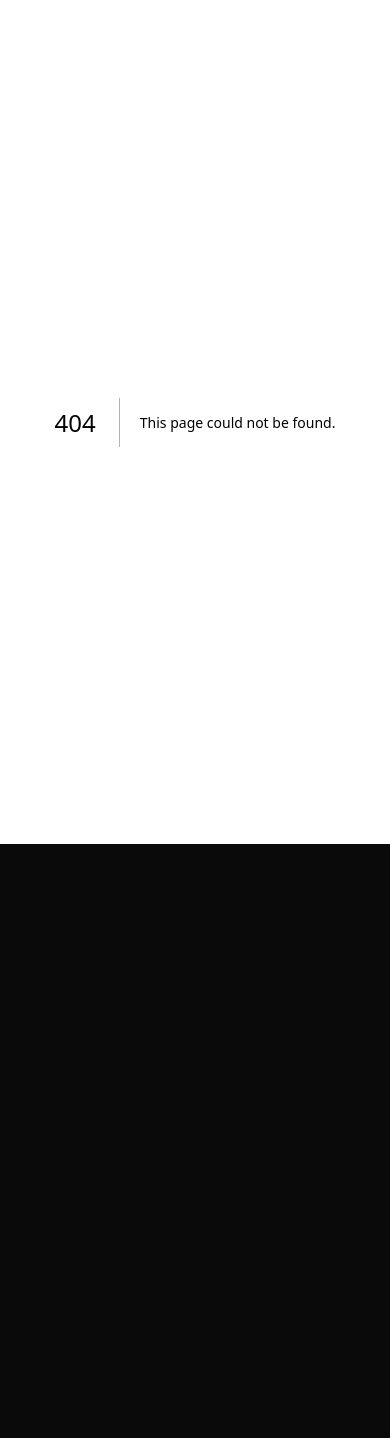
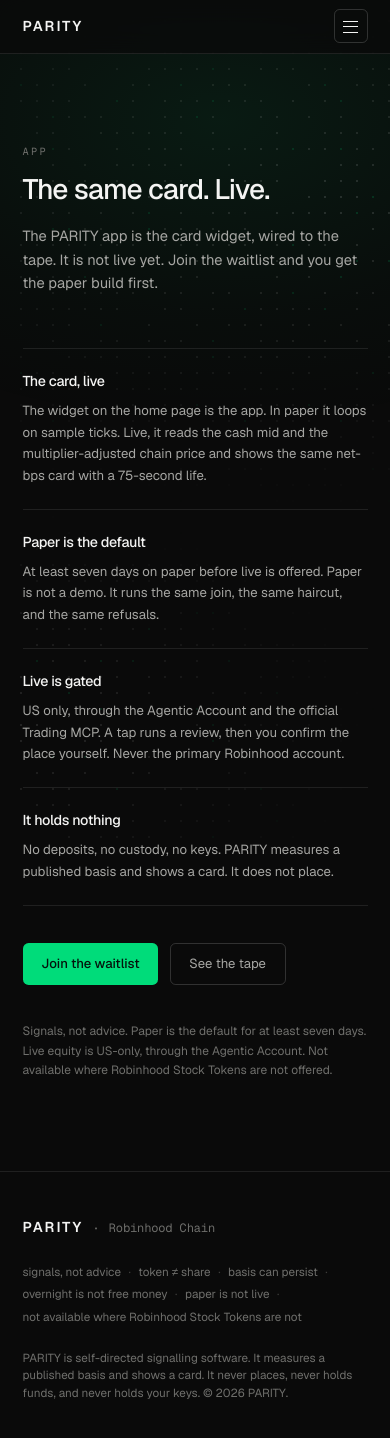
Before and after one commit to harwarl/parity, a Next.js app in the folder frontend/: page /app in a window 390 px wide. Before the commit this address had no page. Shown: the top 1438 px of the page. Before the commit the page ends 844 px from the top, so only its background shows below. Built offline with nearby package versions, Linux system fonts and the light colour scheme.

Commit message:
feat: add App page and enhance MobileMenu with Escape key functionality

```diff
--- /dev/null
+++ b/frontend/app/(marketing)/app/page.tsx
@@ -0,0 +1,78 @@
+import type { Metadata } from "next";
+import Link from "next/link";
+import Eyebrow from "@/components/ui/Eyebrow";
+
+export const metadata: Metadata = {
+  title: "App",
+  description:
+    "The PARITY app: the same card, live. Paper by default, confirm-gated always, execution on the official rails.",
+};
+
+const notes = [
+  {
+    h: "The card, live",
+    p: "The widget on the home page is the app. In paper it loops on sample ticks. Live, it reads the cash mid and the multiplier-adjusted chain price and shows the same net-bps card with a 75-second life.",
+  },
+  {
+    h: "Paper is the default",
+    p: "At least seven days on paper before live is offered. Paper is not a demo. It runs the same join, the same haircut, and the same refusals.",
+  },
+  {
+    h: "Live is gated",
+    p: "US only, through the Agentic Account and the official Trading MCP. A tap runs a review, then you confirm the place yourself. Never the primary Robinhood account.",
+  },
+  {
+    h: "It holds nothing",
+    p: "No deposits, no custody, no keys. PARITY measures a published basis and shows a card. It does not place.",
+  },
+];
+
+export default function AppPage() {
+  return (
+    <div className="mx-auto max-w-3xl px-6 py-24 sm:px-10 sm:py-32">
+      <Eyebrow>App</Eyebrow>
+      <h1 className="mt-4 text-balance text-3xl font-medium leading-[1.1] tracking-[-0.03em] text-text sm:text-[2.75rem]">
+        The same card. Live.
+      </h1>
+      <p className="mt-5 max-w-xl text-pretty text-[0.98rem] leading-relaxed text-text-dim">
+        The PARITY app is the card widget, wired to the tape. It is not live yet.
+        Join the waitlist and you get the paper build first.
+      </p>
+
+      <div className="mt-14 divide-y divide-line border-y border-line">
+        {notes.map((n) => (
+          <section
+            key={n.h}
+            className="grid gap-2 py-6 sm:grid-cols-[14rem_1fr] sm:gap-8"
+          >
+            <h2 className="text-[0.95rem] font-medium tracking-tight text-text">
+              {n.h}
+            </h2>
+            <p className="text-[0.88rem] leading-relaxed text-text-dim">{n.p}</p>
+          </section>
+        ))}
+      </div>
+
+      <div className="mt-10 flex flex-wrap items-center gap-3">
+        <Link
+          href="/#waitlist"
+          className="inline-flex h-11 items-center justify-center rounded-md bg-green px-5 text-sm font-medium text-green-ink transition-colors hover:bg-[#12e888]"
+        >
+          Join the waitlist
+        </Link>
+        <Link
+          href="/#tape"
+          className="inline-flex h-11 items-center justify-center rounded-md border border-line-strong px-5 text-sm text-text-dim transition-colors hover:border-text-mute hover:text-text"
+        >
+          See the tape
+        </Link>
+      </div>
+
+      <p className="mt-10 text-[0.8rem] leading-relaxed text-text-mute">
+        Signals, not advice. Paper is the default for at least seven days. Live
+        equity is US-only, through the Agentic Account. Not available where
+        Robinhood Stock Tokens are not offered.
+      </p>
+    </div>
+  );
+}
--- a/frontend/components/layout/MobileMenu.tsx
+++ b/frontend/components/layout/MobileMenu.tsx
@@ -17,6 +17,16 @@
     };
   }, [open]);
 
+  // close on Escape
+  useEffect(() => {
+    if (!open) return;
+    const onKey = (e: KeyboardEvent) => {
+      if (e.key === "Escape") setOpen(false);
+    };
+    window.addEventListener("keydown", onKey);
+    return () => window.removeEventListener("keydown", onKey);
+  }, [open]);
+
   return (
     <div className="md:hidden">
       <button
@@ -24,7 +34,7 @@
         aria-label={open ? "Close menu" : "Open menu"}
         aria-expanded={open}
         onClick={() => setOpen((v) => !v)}
-        className="flex size-9 items-center justify-center rounded-md border border-line-strong text-text"
+        className="relative z-50 flex size-9 items-center justify-center rounded-md border border-line-strong text-text"
       >
         <span className="relative block h-3 w-4">
           <span
@@ -45,29 +55,44 @@
         </span>
       </button>
 
-      {open ? (
-        <div className="fixed inset-x-0 top-14 bottom-0 z-40 border-t border-line bg-ground">
-          <nav className="flex flex-col divide-y divide-line">
-            {links.map((l) => (
+      <div
+        className={`fixed inset-0 top-14 z-40 flex flex-col transition-opacity duration-200 ${
+          open
+            ? "pointer-events-auto opacity-100"
+            : "pointer-events-none opacity-0"
+        }`}
+        style={{ background: "var(--ground)" }}
+        aria-hidden={!open}
+      >
+        <nav className="flex flex-col divide-y divide-line border-t border-line">
+          {links.map((l, i) => (
             <Link
               key={l.href}
               href={l.href}
               onClick={() => setOpen(false)}
-                className="px-6 py-4 text-[0.95rem] text-text-dim transition-colors hover:text-text"
+              style={{ transitionDelay: open ? `${60 + i * 35}ms` : "0ms" }}
+              className={`px-6 py-4 text-[1rem] text-text-dim transition-all duration-300 hover:text-text ${
+                open ? "translate-x-0 opacity-100" : "translate-x-2 opacity-0"
+              }`}
             >
               {l.label}
             </Link>
           ))}
+        </nav>
+
+        <div className="mt-auto border-t border-line p-6">
           <Link
             href="/#waitlist"
             onClick={() => setOpen(false)}
-              className="m-6 mt-8 inline-flex h-11 items-center justify-center rounded-md bg-green px-5 text-sm font-medium text-green-ink"
+            className="flex h-12 items-center justify-center rounded-md bg-green px-5 text-sm font-medium text-green-ink"
           >
             Join the waitlist
           </Link>
-          </nav>
+          <p className="tnum mt-4 text-[0.7rem] leading-relaxed text-text-mute">
+            Signals, not advice. Paper is the default. PARITY does not place.
+          </p>
         </div>
-      ) : null}
+      </div>
     </div>
   );
 }
--- a/frontend/components/layout/Navbar.tsx
+++ b/frontend/components/layout/Navbar.tsx
@@ -7,6 +7,7 @@
   { label: "How it works", href: "/#how" },
   { label: "Refusals", href: "/#refusals" },
   { label: "Rails", href: "/#rails" },
+  { label: "App", href: "/app" },
   { label: "About", href: "/about" },
 ];
 
@@ -27,7 +28,7 @@
           </span>
         </Link>
 
-        <nav className="hidden items-center gap-7 text-[0.8rem] text-text-dim md:flex">
+        <nav className="hidden items-center gap-4 text-[0.8rem] text-text-dim md:flex lg:gap-7">
           {links.map((l) => (
             <Link
               key={l.href}
--- a/frontend/components/parity/Card.tsx
+++ b/frontend/components/parity/Card.tsx
@@ -228,9 +228,9 @@
 
       {/* faded divider with a centred label */}
       <div className="my-3 flex items-center gap-3 text-text-mute">
-        <span className="h-px flex-1 bg-gradient-to-r from-transparent to-line-strong" />
+        <span className="h-px flex-1 bg-linear-to-r from-transparent to-line-strong" />
         <span className="text-[9px] uppercase tracking-[0.22em]">two prices</span>
-        <span className="h-px flex-1 bg-gradient-to-l from-transparent to-line-strong" />
+        <span className="h-px flex-1 bg-linear-to-l from-transparent to-line-strong" />
       </div>
 
       {/* cash vs token — two feed rows */}
@@ -239,14 +239,14 @@
           tone="cash"
           tag="CASH"
           title="The exchange price"
-          sub={`${view.symbol} · prints stop at the bell`}
+          sub={`${view.symbol} · RTH only`}
           price={view.cashPrice}
         />
         <FeedRow
           tone="token"
           tag="TOKEN"
           title="The chain price"
-          sub={`${view.symbol}x · moves 24/7`}
+          sub={`${view.symbol}x · 24/7`}
           price={view.tokenPrice}
         />
       </div>
--- a/frontend/components/parity/TtlRing.tsx
+++ b/frontend/components/parity/TtlRing.tsx
@@ -23,20 +23,24 @@
           cy="18"
           r={r}
           fill="none"
-          stroke="var(--line-strong)"
-          strokeWidth="2"
+          strokeWidth="2.5"
+          style={{ stroke: "var(--line-strong)" }}
         />
         <circle
           cx="18"
           cy="18"
           r={r}
           fill="none"
-          stroke={low ? "var(--halt)" : "var(--green)"}
-          strokeWidth="2"
+          strokeWidth="2.5"
           strokeLinecap="round"
           strokeDasharray={c}
           strokeDashoffset={c * (1 - clamped)}
-          style={{ transition: stopped ? "none" : "stroke-dashoffset 0.25s linear" }}
+          style={{
+            stroke: low ? "var(--halt)" : "var(--green)",
+            transition: stopped
+              ? "none"
+              : "stroke-dashoffset 0.25s linear, stroke 0.3s linear",
+          }}
         />
       </svg>
       <span className="tnum absolute inset-0 grid place-items-center text-[10px] text-text-dim">
--- a/frontend/components/sections/Hero.tsx
+++ b/frontend/components/sections/Hero.tsx
@@ -114,11 +114,11 @@
   label: string;
 }) {
   return (
-    <div className="px-4 first:pl-0 last:pr-0">
-      <dd className="tnum text-[1.7rem] font-medium leading-none tracking-tight text-text sm:text-[2.05rem]">
+    <div className="px-3 first:pl-0 last:pr-0 sm:px-4">
+      <dd className="tnum text-2xl font-medium leading-none tracking-tight text-text sm:text-[2.05rem]">
         {children}
       </dd>
-      <dt className="mt-2 text-[0.72rem] leading-snug text-text-mute">
+      <dt className="mt-2 text-[0.68rem] leading-snug text-text-mute sm:text-[0.72rem]">
         {label}
       </dt>
     </div>
--- a/frontend/components/sections/RailsBand.tsx
+++ b/frontend/components/sections/RailsBand.tsx
@@ -28,8 +28,14 @@
             <Reveal
               key={r.k}
               delay={(i % 3) * 70}
-              className="group border-t border-line pt-4"
+              className="group relative overflow-hidden border-t border-line pt-4"
             >
+              {/* a signal pulse runs the rail, staggered per item */}
+              <span
+                aria-hidden
+                className="pointer-events-none absolute top-0 left-0 h-px w-12 opacity-0 bg-linear-to-r from-transparent via-green to-transparent motion-safe:animate-[rail-run_5.5s_ease-in-out_infinite] motion-safe:group-hover:[animation-duration:2s]"
+                style={{ left: "-8%", animationDelay: `${i * 820}ms` }}
+              />
               <dt className="flex items-center gap-2.5 text-[0.9rem] font-medium tracking-tight text-text">
                 <span className="text-green transition-transform duration-300 group-hover:-translate-y-0.5">
                   <Icon name={r.icon} size={15} />
--- a/frontend/components/sections/TimelineSection.tsx
+++ b/frontend/components/sections/TimelineSection.tsx
@@ -51,7 +51,7 @@
         {/* desktop rail — hairline that resolves to green at "Now" */}
         <span
           aria-hidden
-          className="absolute inset-x-0 top-[3px] hidden h-px bg-gradient-to-r from-line-strong via-line-strong to-green lg:block"
+          className="absolute inset-x-0 top-[3px] hidden h-px bg-linear-to-r from-line-strong via-line-strong to-green lg:block"
         />
 
         <ol className="grid gap-4 lg:grid-cols-4">
--- a/frontend/components/shared/Tilt.tsx
+++ b/frontend/components/shared/Tilt.tsx
@@ -5,8 +5,7 @@
 /**
  * Pointer-parallax tilt — the hover feel the WebGL hero slab had, on a plain
  * element. The card leans toward the cursor with damping, drifts slowly at
- * rest, and eases back on leave. A faint sheen tracks the pointer. Inert under
- * prefers-reduced-motion.
+ * rest, and eases back on leave. Inert under prefers-reduced-motion.
  */
 export default function Tilt({
   children,
@@ -19,7 +18,6 @@
 }) {
   const wrap = useRef<HTMLDivElement>(null);
   const inner = useRef<HTMLDivElement>(null);
-  const sheen = useRef<HTMLDivElement>(null);
 
   useEffect(() => {
     const w = wrap.current;
@@ -41,17 +39,11 @@
       target.x = -py * 2;
       target.y = px * 2;
       hovering = true;
-      if (sheen.current) {
-        sheen.current.style.opacity = "0.6";
-        sheen.current.style.setProperty("--mx", `${(px + 0.5) * 100}%`);
-        sheen.current.style.setProperty("--my", `${(py + 0.5) * 100}%`);
-      }
     };
     const onLeave = () => {
       hovering = false;
       target.x = 0;
       target.y = 0;
-      if (sheen.current) sheen.current.style.opacity = "0";
     };
 
     const tick = () => {
@@ -85,15 +77,6 @@
         className="relative transition-transform duration-500 ease-out [transform-style:preserve-3d] will-change-transform"
       >
         {children}
-        <div
-          ref={sheen}
-          aria-hidden
-          className="pointer-events-none absolute inset-0 rounded-xl opacity-0 transition-opacity duration-300"
-          style={{
-            background:
-              "radial-gradient(260px circle at var(--mx,50%) var(--my,50%), color-mix(in oklab, #00dc7a 6%, transparent), transparent 62%)",
-          }}
-        />
       </div>
     </div>
   );
```
Lines whose indentation alone changed are shown as unchanged.
